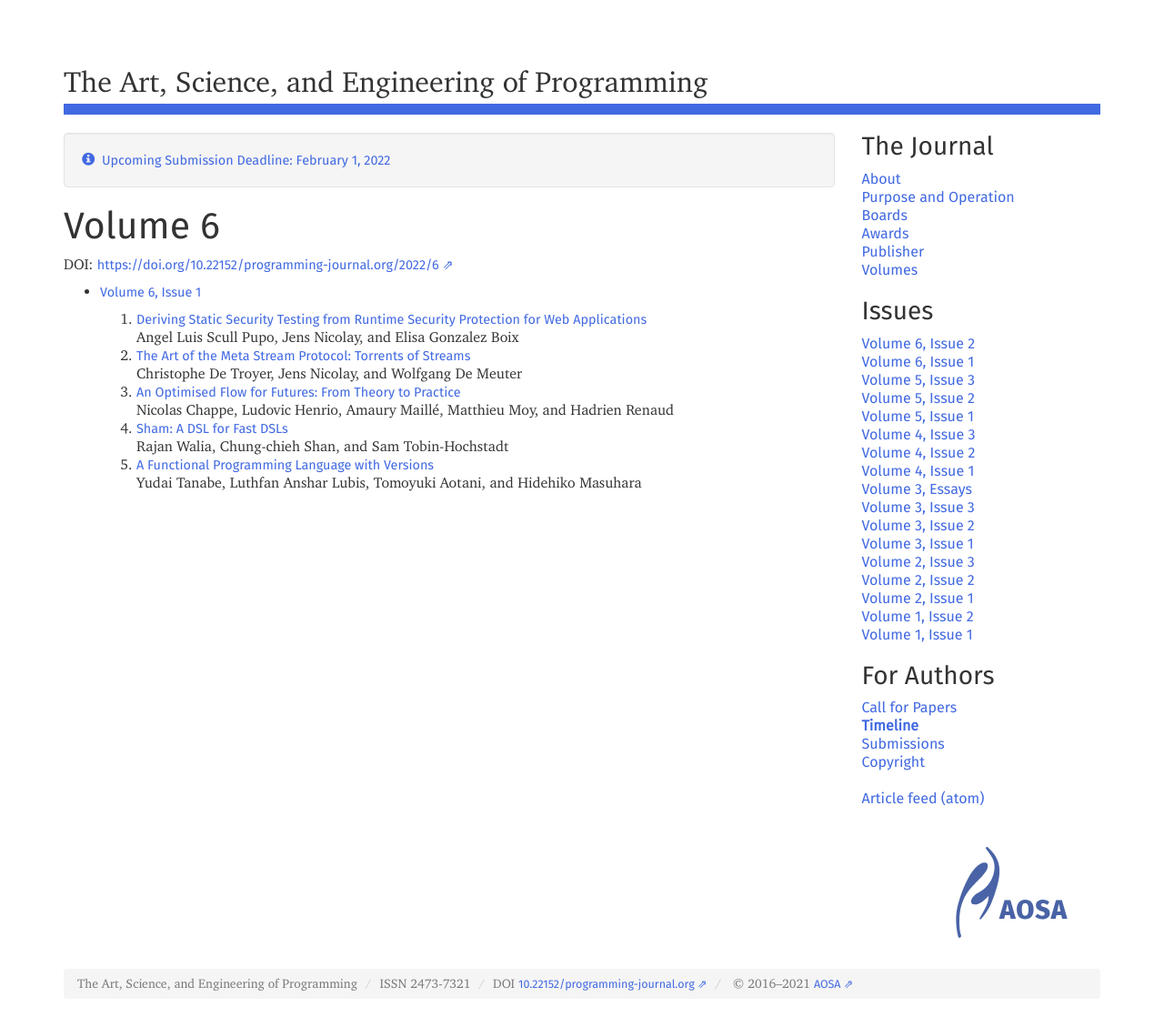
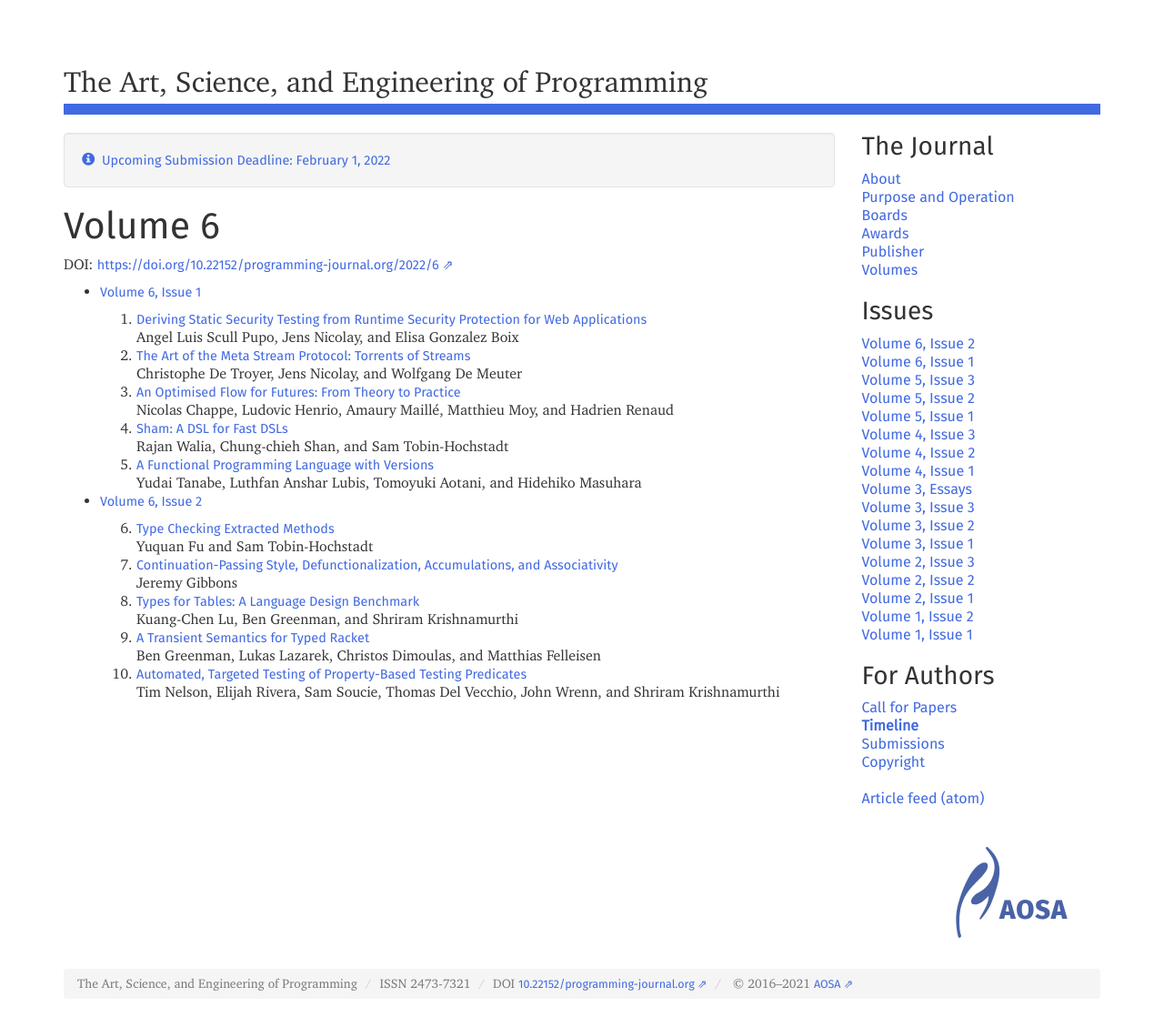
Before and after one commit to programming-journal/programming-journal.github.io, a Jekyll site: the page built from 2022/6/index.markdown, in a window 1280 px wide. Shown: the whole page at 91% size. Built offline with Jekyll 4.4.1, drawn with Linux system fonts in a browser that asks for light colours.

Commit message:
Publish Vol 6(2) into Vol6

```diff
--- a/2022/6/index.markdown
+++ b/2022/6/index.markdown
@@ -23,3 +23,22 @@ Nicolas Chappe, Ludovic Henrio, Amaury Maillé, Matthieu Moy, and Hadrien Renaud
 Rajan Walia, Chung-chieh Shan, and Sam Tobin-Hochstadt
   1. [A Functional Programming Language with Versions](/2022/6/5)
 Yudai Tanabe, Luthfan Anshar Lubis, Tomoyuki Aotani, and Hidehiko Masuhara
+
+
+
+* [Volume 6, Issue 2](issue2)
+
+
+
+
+  {: start="6"}
+  1. [Type Checking Extracted Methods](/2022/6/6)
+Yuquan Fu and Sam Tobin-Hochstadt
+  1. [Continuation-Passing Style, Defunctionalization, Accumulations, and Associativity](/2022/6/7)
+Jeremy Gibbons
+  1. [Types for Tables: A Language Design Benchmark](/2022/6/8)
+Kuang-Chen Lu, Ben Greenman, and Shriram Krishnamurthi
+  1. [A Transient Semantics for Typed Racket](/2022/6/9)
+Ben Greenman, Lukas Lazarek, Christos Dimoulas, and Matthias Felleisen
+  1. [Automated, Targeted Testing of Property-Based Testing Predicates](/2022/6/10)
+Tim Nelson, Elijah Rivera, Sam Soucie, Thomas Del Vecchio, John Wrenn, and Shriram Krishnamurthi
```
